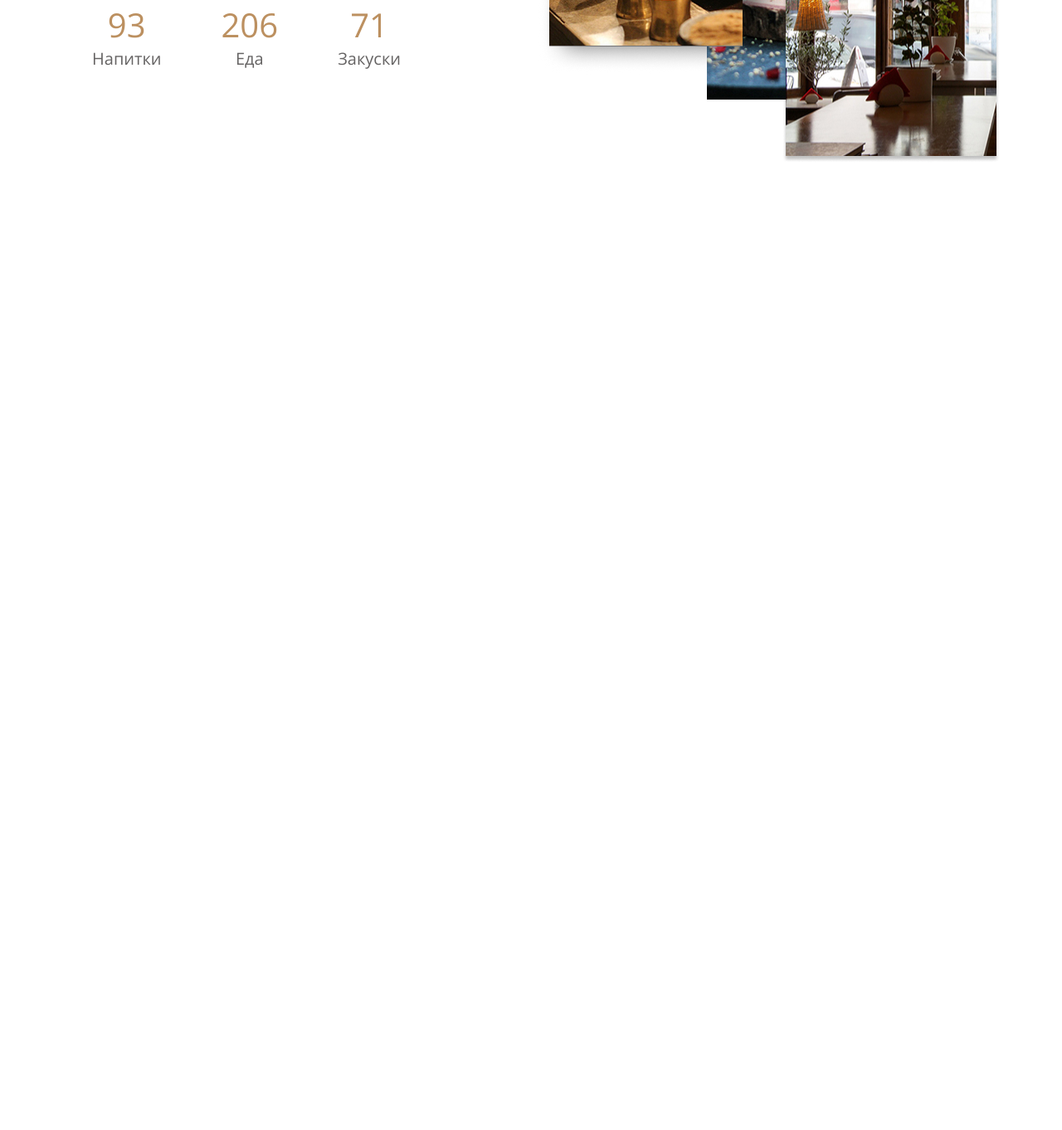
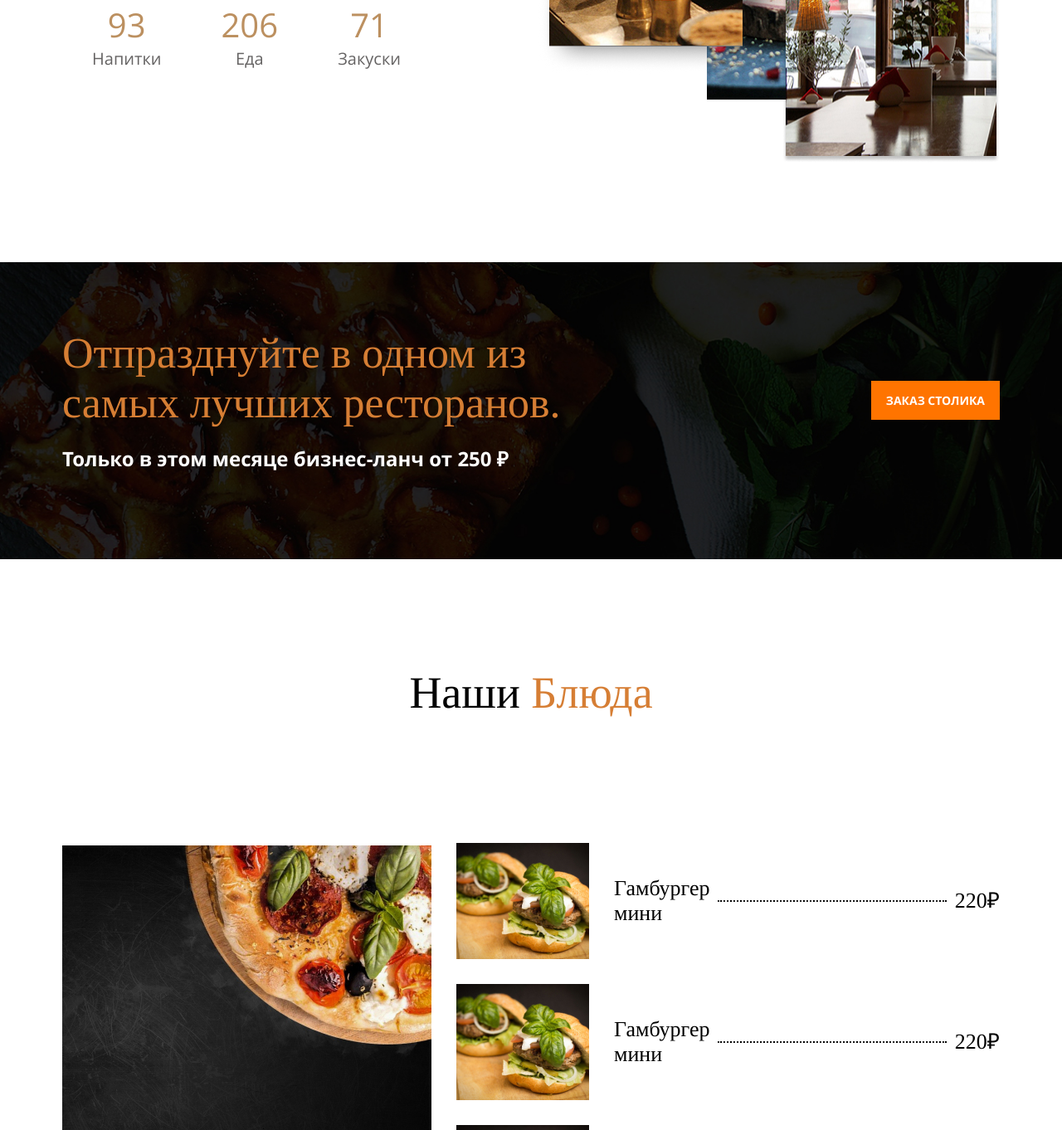
Before and after one commit to Novemberman90/food_house_v2, a plain HTML site: page index.html in a window 1280 px wide. Shown: the part 1438-2800 px from the top of the page at 83% size. Before the commit the page ends 1754 px from the top, so only its background shows below. Drawn offline with Linux system fonts and the light colour scheme.

Commit message:
add celebrate and dishes section

```diff
--- a/index.html
+++ b/index.html
@@ -66,7 +66,6 @@
     </div>
   </header>
   <main class="main">
-
     <section class="story">
       <div class="container">
         <div class="story__card-block">
@@ -123,6 +122,50 @@
         </div>
       </div>
     </section>
+    <section class="celebrate" style="background-image: url('../images/content/celebrate.jpg');">
+      <div class="container">
+        <div class="celebrate__inner">
+          <div class="celebrate__content">
+            <h2 class="celebrate__title">
+              Отпразднуйте в одном из
+              самых лучших ресторанов.
+            </h2>
+            <p class="celebrate__text">
+              Только в этом месяце бизнес-ланч от 250 ₽
+            </p>
+          </div>
+          <button class="celebrate__btn order-btn" type="button">ЗАКАЗ СТОЛИКА</button>
+        </div>
+      </div>
+    </section>
+    <section class="dishes">
+      <div class="container">
+        <h2 class="dishes__title title">Наши <span>Блюда</span></h2>
+        <div class="dishes__inner">
+          <img class="dishes__img" src="./images/dishes/pizza.jpg" alt="dishes images">
+          <div class="dishes__list">
+            <div class="dishes__item">
+              <img class="dishes__item-img" src="./images/dishes/humburger.jpg" alt="hamburger mini">
+              <p class="dishes__item-name">Гамбургер мини</p>
+              <span class="dishes__item-separator"></span>
+              <div class="dishes__item-prise"><span>220</span> ₽</div>
+            </div>
+            <div class="dishes__item">
+              <img class="dishes__item-img" src="./images/dishes/humburger.jpg" alt="hamburger mini">
+              <p class="dishes__item-name">Гамбургер мини</p>
+              <span class="dishes__item-separator"></span>
+              <div class="dishes__item-prise"><span>220</span> ₽</div>
+            </div>
+            <div class="dishes__item">
+              <img class="dishes__item-img" src="./images/dishes/humburger.jpg" alt="hamburger mini">
+              <p class="dishes__item-name">Гамбургер мини</p>
+              <span class="dishes__item-separator"></span>
+              <div class="dishes__item-prise"><span>220</span> ₽</div>
+            </div>
+          </div>
+        </div>
+      </div>
+    </section>
   </main>
   <script src="js/script.js"></script>
 </body>
--- a/scss/_global.scss
+++ b/scss/_global.scss
@@ -28,10 +28,12 @@ body {
   @extend %openSans-700;
   font-size: 14px;
   line-height: 19px;
+  text-transform: uppercase;
   color: $white;
   background-color: $orange-btn;
   padding: 14px 18px 14px 18px;
   text-align: center;
+  border: none;
 }
 .title {
   @extend %tinos-400;
@@ -58,7 +60,6 @@ body {
       color: $accent2;
       font-size: 40px;
       line-height: 54px;
-
     }
   }
 }
--- a/scss/styles.scss
+++ b/scss/styles.scss
@@ -240,5 +240,96 @@
     margin-bottom: 40px;
   }
 }
+.celebrate {
+  padding: 80px 0 105px;
+  background-position: center center;
+  background-size: cover;
+  background-repeat: no-repeat;
+  &__inner {
+    display: flex;
+    justify-content: space-between;
+    align-items: center;
+  }
+  &__content {
+    width: 601px;
+  }
+  &__title {
+    @extend %tinos-400;
+    font-size: 52px;
+    line-height: 60px;
+    color: $accent1;
+    margin-bottom: 20px;
+  }
+  &__text {
+    @extend %openSans-700;
+    font-size: 24px;
+    line-height: 33px;
+    color: $white;
+  }
+}
+.dishes {
+  padding: 130px 0 150px;
+  &__title {
+    text-align: center;
+    margin-bottom: 150px;
+  }
+  &__inner {
+    display: flex;
+    justify-content: space-between;
+    align-items: center;
+  }
+  &__img {
+    width: 445px;
+    height: auto;
+    object-fit: cover;
+  }
+  &__list {
+    width: 100%;
+    margin-left: 30px;
+  }
+  &__item {
+    display: flex;
+    justify-content: space-between;
+    align-items: center;
+    margin-bottom: 30px;
+    &:last-child {
+      margin-bottom: 0;
+    }
+  }
+  &__item-img {
+    width: 160px;
+    height: 140px;
+    object-fit: cover;
+  }
+    &__item-name {
+      margin-left: 30px;
+    }
+  &__item-name,
+  &__item-prise,
+  &__item-separator {
+    @extend %tinos-400;
+    font-size: 26px;
+    line-height: 30px;
+    color: $black;
+  }
+  &__item-prise {
+    display: flex;
+  }
+  &__item-separator {
+    width: 100%;
+    margin: 0 5px;
+    padding: 0 5px;
+    white-space: nowrap;
+
+    &::after {
+      display: block;
+      content: '';
+      border-bottom: 2px dotted $black;
+      content: "";
+      flex-grow: 1;
+      width: 100%;
+    }
+  }
+}
 
 @import 'media';
```
Also changed, not shown: css/styles.min.css, images/content/celebrate.jpg (added), images/dishes/humburger.jpg (added), images/dishes/pizza.jpg (added), 1 other file.
